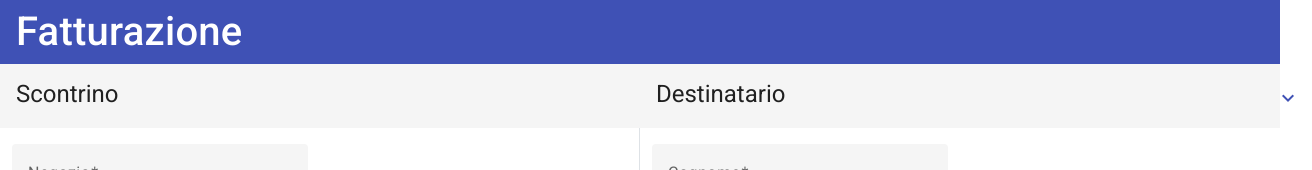
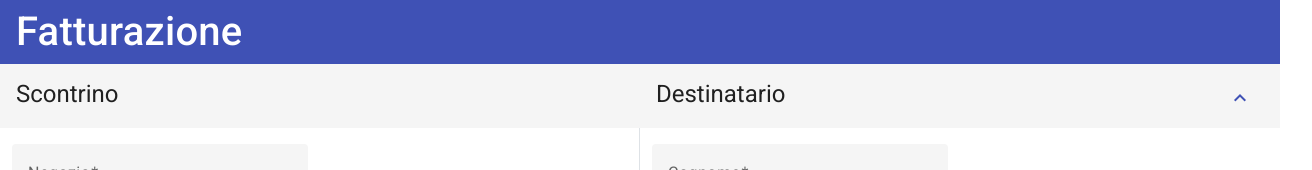
Before and after one commit to michaellaros/fatturazione, an Angular app: page / in a window 1280 px wide. Shown: the top 170 px of the page, 1312 px wide, since content can reach past the window. Built offline with nearby package versions, Linux system fonts and the light colour scheme.

Commit message:
add euro e fix header

```diff
--- a/src/app/app.component.html
+++ b/src/app/app.component.html
@@ -1,10 +1,10 @@
 <mat-toolbar color="primary"><span style="font-size: 200%;">Fatturazione</span></mat-toolbar>
 <mat-toolbar color="secondary" class="col-md-12">
   <div class = "col-md-6"> <h1 class="mb-1 ">Scontrino</h1></div>
-  <div class = "col-md-6"> <h1 class="mb-1 ms-3">Destinatario</h1></div>
-    <button mat-icon-button matTooltip="Primary " color="primary" type="submit" class="btn btn-primary ms-auto" (click)="toggleData(); rotate()">
-      <mat-icon [@rotatedState]='state'>expand_more</mat-icon>
-    </button>
+  <div class = "col-md-5"> <h1 class="mb-1 ms-3">Destinatario</h1></div>
+  <button mat-icon-button matTooltip="Primary " color="primary" type="submit" class="btn btn-primary ms-auto col-md-1" (click)="toggleData(); rotate()">
+    <mat-icon [@rotatedState]='state'>expand_less</mat-icon>
+  </button>
 </mat-toolbar>
 
 <div class="container-fluid "[style.display] = "toDisplay ? 'block' : 'none'">
--- a/src/app/components/detail-list/detail-list.component.html
+++ b/src/app/components/detail-list/detail-list.component.html
@@ -17,7 +17,7 @@
       <!-- Weight Column -->
       <ng-container matColumnDef="Prezzo">
         <th mat-header-cell *matHeaderCellDef> Prezzo </th>
-        <td mat-cell *matCellDef="let articolo"> {{articolo.prezzo}} </td>
+        <td mat-cell *matCellDef="let articolo"> {{articolo.prezzo}} € </td>
       </ng-container>
 
       <ng-container matColumnDef="Quantita">
@@ -27,13 +27,13 @@
 
       <ng-container matColumnDef="PrezzoTot">
         <th mat-header-cell *matHeaderCellDef> Prezzo totale </th>
-        <td mat-cell *matCellDef="let articolo"> {{articolo.prezzo_totale_articolo}} </td>
+        <td mat-cell *matCellDef="let articolo"> {{articolo.prezzo_totale_articolo}} € </td>
       </ng-container>
 
       <!-- Symbol Column -->
       <ng-container matColumnDef="IVA">
         <th mat-header-cell *matHeaderCellDef> IVA </th>
-        <td mat-cell *matCellDef="let articolo"> {{articolo.flg_isDiscount ? "-": articolo.ivaArticolo.ivaPrice}} </td>
+        <td mat-cell *matCellDef="let articolo"> {{articolo.flg_isDiscount ? "-": articolo.ivaArticolo.ivaPrice + " €"}} </td>
       </ng-container>
 
       <tr mat-header-row *matHeaderRowDef="columnsRicevuta"></tr>
@@ -52,7 +52,7 @@
 
       <ng-container matColumnDef="Prezzo">
         <th mat-header-cell *matHeaderCellDef> Prezzo </th>
-        <td mat-cell *matCellDef="let iva"> {{iva.ivaPrice}} </td>
+        <td mat-cell *matCellDef="let iva"> {{iva.ivaPrice}} € </td>
       </ng-container>
 
       <tr mat-header-row *matHeaderRowDef="columnsIVA"></tr>
--- a/src/app/services/http.service.ts
+++ b/src/app/services/http.service.ts
@@ -21,7 +21,7 @@ export class HttpService {
 
   constructor(private http:HttpClient, private dialog: MatDialog, @Inject('BASE_URL') baseUrl: string)
   {
-    this.urlAPI = baseUrl+"/FattureAPI/";
+    this.urlAPI = baseUrl+"/";
    }
 
   GetDati(): Observable<string>{
```
